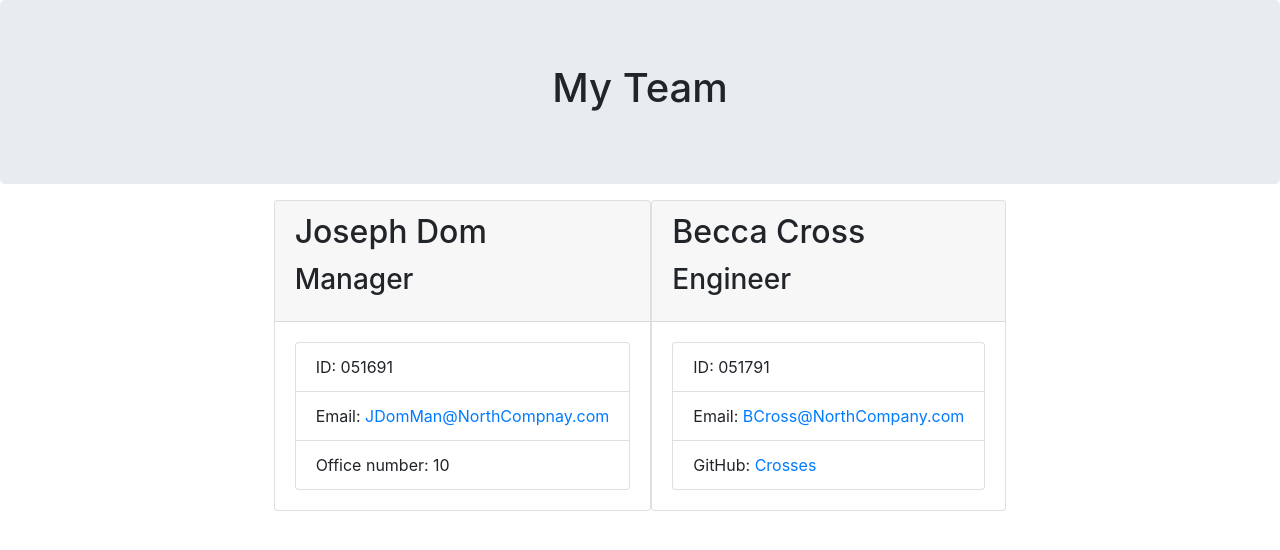
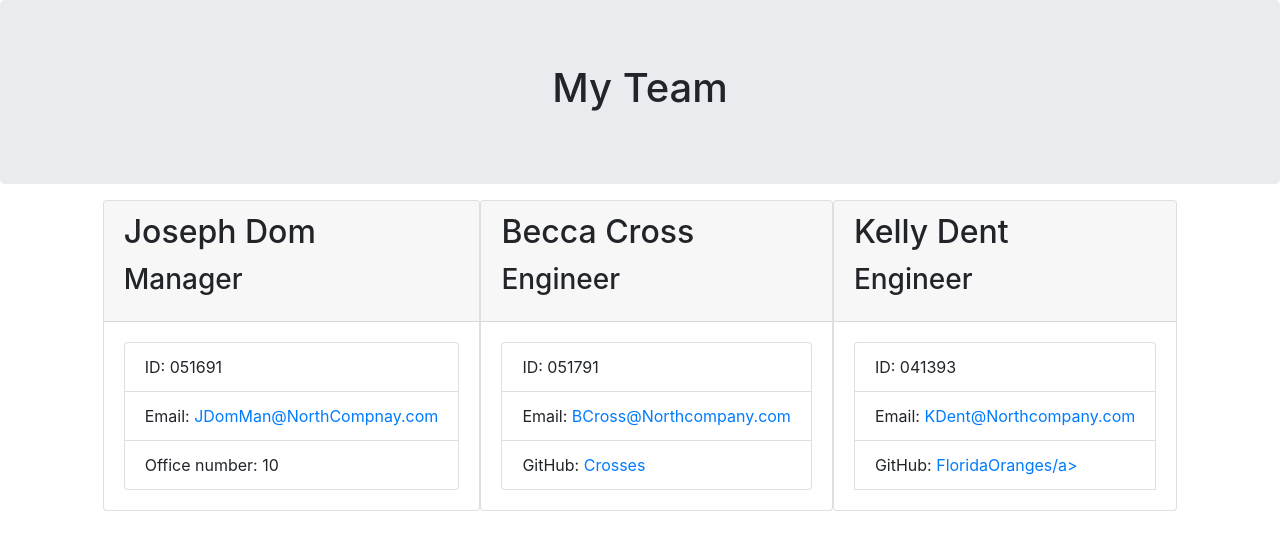
Before and after one commit to CMFuertes/Team-Profile-Generator, a website: page output/team.html in a window 1280 px wide. Drawn offline with nearby package versions, Linux system fonts and the light colour scheme.

Commit message:
added another employee card

```diff
--- a/output/team.html
+++ b/output/team.html
@@ -44,9 +44,25 @@
                         <ul class="list-group">
                             <li class="list-group-item">ID: 051791</li>
                             <li class="list-group-item">Email: <a
-                                    href="mailto:BCross@Northcompany.com">BCross@NorthCompany.com</a></li>
+                                    href="mailto:BCross@Northcompany.com">BCross@Northcompany.com</a></li>
                             <li class="list-group-item">GitHub: <a href="https://github.com/Crosses" target="_blank"
                                     rel="noopener noreferrer">Crosses</a></li>
+                        </ul>
+                    </div>
+                </div>
+
+                <div class="card employee-card engineer">
+                    <div class="card-header">
+                        <h2 class="card-title">Kelly Dent</h2>
+                        <h3 class="card-title">Engineer</h3>
+                    </div>
+                    <div class="card-body">
+                        <ul class="list-group">
+                            <li class="list-group-item">ID: 041393</li>
+                            <li class="list-group-item">Email: <a href="mailto:KDent@Northcompany.com">KDent@Northcompany.com</a>
+                            </li>
+                            <li class="list-group-item">GitHub: <a href="https://github.com/FloridaOranges" target="_blank"
+                                    rel="noopener noreferrer">FloridaOranges/a></li>
                         </ul>
                     </div>
                 </div>
```
